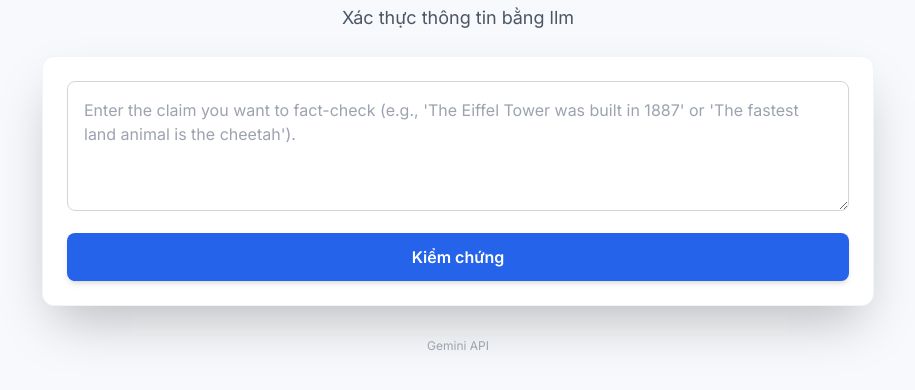
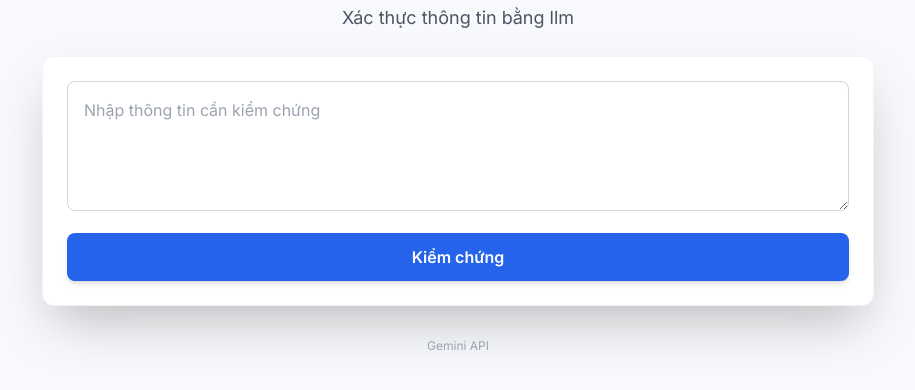
Before and after one commit to VimHater/fact_checker, a plain HTML site: page index.html in a window 1280 px wide. Shown: the part 100-490 px from the top of the page, without its empty margins (182-1097 px from the left). Drawn offline with nearby package versions, Linux system fonts and the light colour scheme.

Commit message:
update input textbox

```diff
--- a/index.html
+++ b/index.html
@@ -23,7 +23,7 @@
 
         <!-- Input Section -->
         <div class="bg-white p-6 rounded-xl shadow-2xl border border-gray-100">
-            <textarea id="claimInput" class="w-full p-4 border border-gray-300 rounded-lg focus:ring-blue-500 focus:border-blue-500 transition duration-150 ease-in-out" rows="4" placeholder="Enter the claim you want to fact-check (e.g., 'The Eiffel Tower was built in 1887' or 'The fastest land animal is the cheetah')."></textarea>
+            <textarea id="claimInput" class="w-full p-4 border border-gray-300 rounded-lg focus:ring-blue-500 focus:border-blue-500 transition duration-150 ease-in-out" rows="4" placeholder="Nhập thông tin cần kiểm chứng"></textarea>
             <button id="factCheckButton" onclick="checkClaim()" class="mt-4 w-full px-6 py-3 bg-blue-600 text-white font-semibold rounded-lg shadow-md hover:bg-blue-700 transition duration-300 ease-in-out disabled:bg-blue-400">
                 Kiểm chứng
             </button>
```
